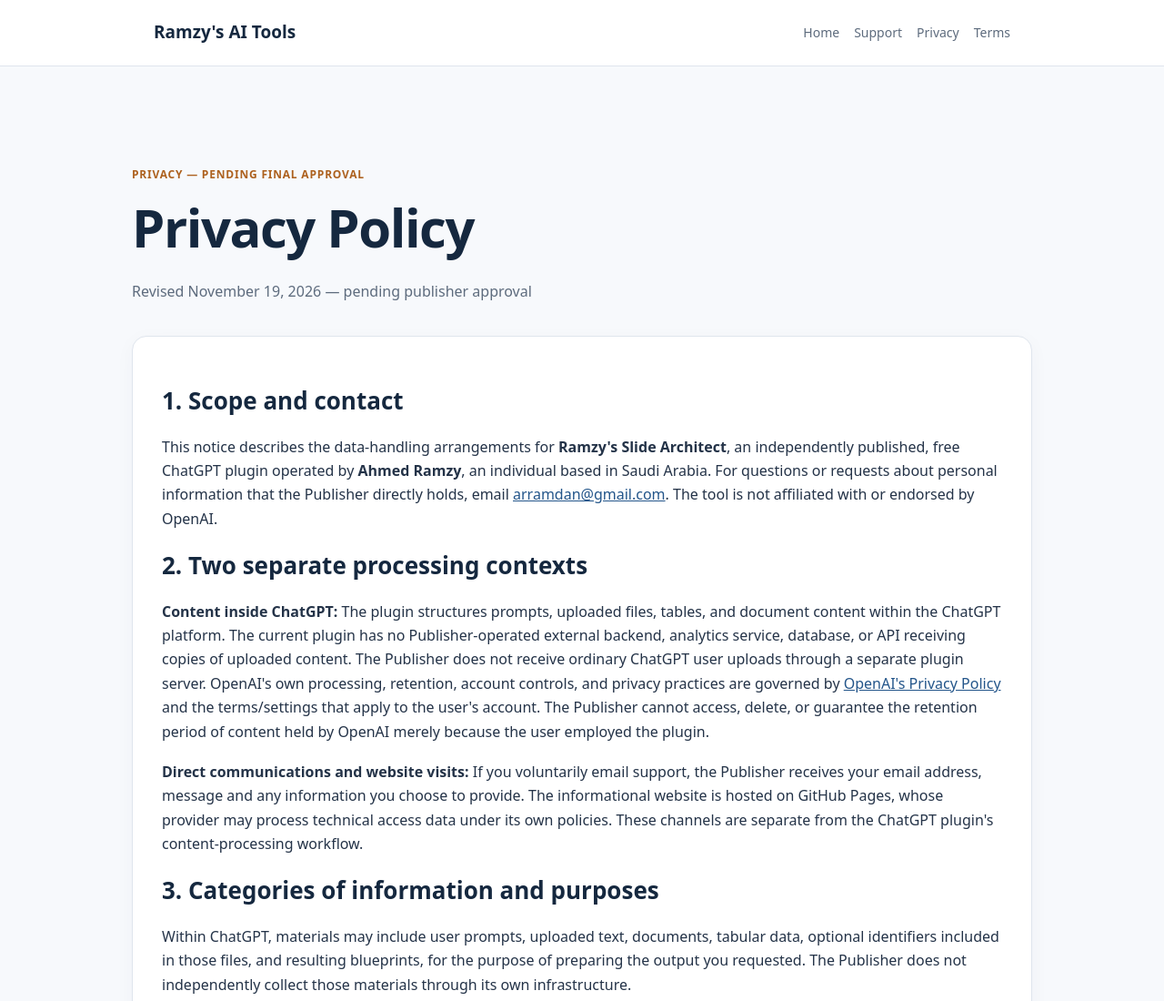
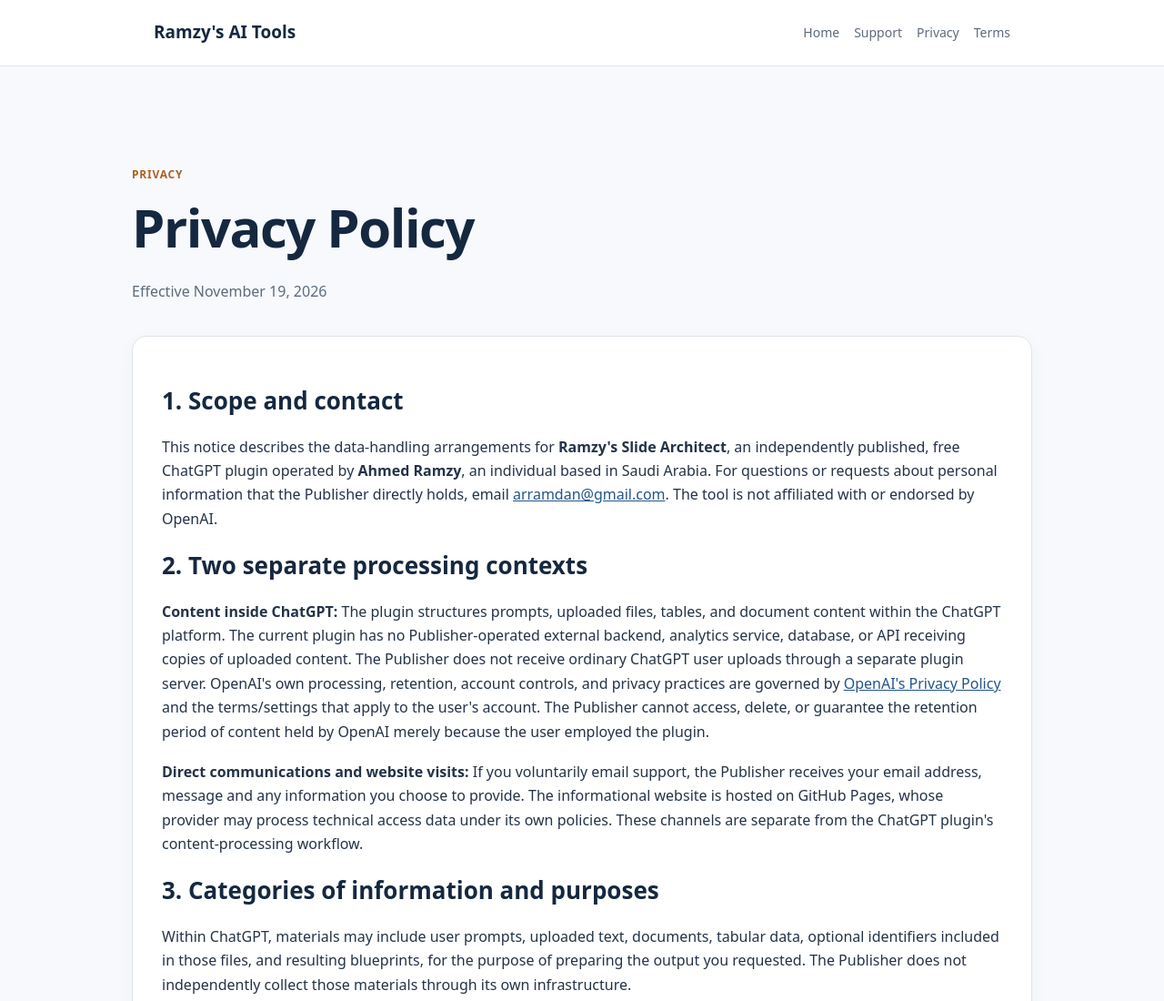
Before and after one commit to economicsa/ramzys-ai-tools, a plain HTML site: page privacy.html in a window 1280 px wide. Shown: the top 1100 px of the page at 91% size. Drawn offline with Linux system fonts and the light colour scheme.

Commit message:
Finalize publisher-approved legal page

```diff
--- a/privacy.html
+++ b/privacy.html
@@ -1,4 +1,4 @@
-<!DOCTYPE html><html lang="en"><head><meta charset="UTF-8"><meta name="viewport" content="width=device-width,initial-scale=1"><meta name="description" content="Privacy Policy for Ramzy's Slide Architect: ChatGPT content processing, support email, rights, and retention."><title>Privacy Policy — Ramzy's AI Tools</title><link rel="stylesheet" href="styles.css"></head><body><header><div class="wrap nav"><a class="brand" href="index.html">Ramzy's AI Tools</a><nav><a href="index.html">Home</a><a href="support.html">Support</a><a href="privacy.html">Privacy</a><a href="terms.html">Terms</a></nav></div></header><main class="wrap main"><div class="pagehead"><span class="tag">Privacy — pending final approval</span><h1 style="color:#15283f">Privacy Policy</h1><p class="subtle">Revised November 19, 2026 — pending publisher approval</p></div><article>
+<!DOCTYPE html><html lang="en"><head><meta charset="UTF-8"><meta name="viewport" content="width=device-width,initial-scale=1"><meta name="description" content="Privacy Policy for Ramzy's Slide Architect: ChatGPT content processing, support email, rights, and retention."><title>Privacy Policy — Ramzy's AI Tools</title><link rel="stylesheet" href="styles.css"></head><body><header><div class="wrap nav"><a class="brand" href="index.html">Ramzy's AI Tools</a><nav><a href="index.html">Home</a><a href="support.html">Support</a><a href="privacy.html">Privacy</a><a href="terms.html">Terms</a></nav></div></header><main class="wrap main"><div class="pagehead"><span class="tag">Privacy</span><h1 style="color:#15283f">Privacy Policy</h1><p class="subtle">Effective November 19, 2026</p></div><article>
 <h2>1. Scope and contact</h2>
 <p>This notice describes the data-handling arrangements for <strong>Ramzy's Slide Architect</strong>, an independently published, free ChatGPT plugin operated by <strong>Ahmed Ramzy</strong>, an individual based in Saudi Arabia. For questions or requests about personal information that the Publisher directly holds, email <a href="mailto:arramdan@gmail.com">arramdan@gmail.com</a>. The tool is not affiliated with or endorsed by OpenAI.</p>
 <h2>2. Two separate processing contexts</h2>
```
